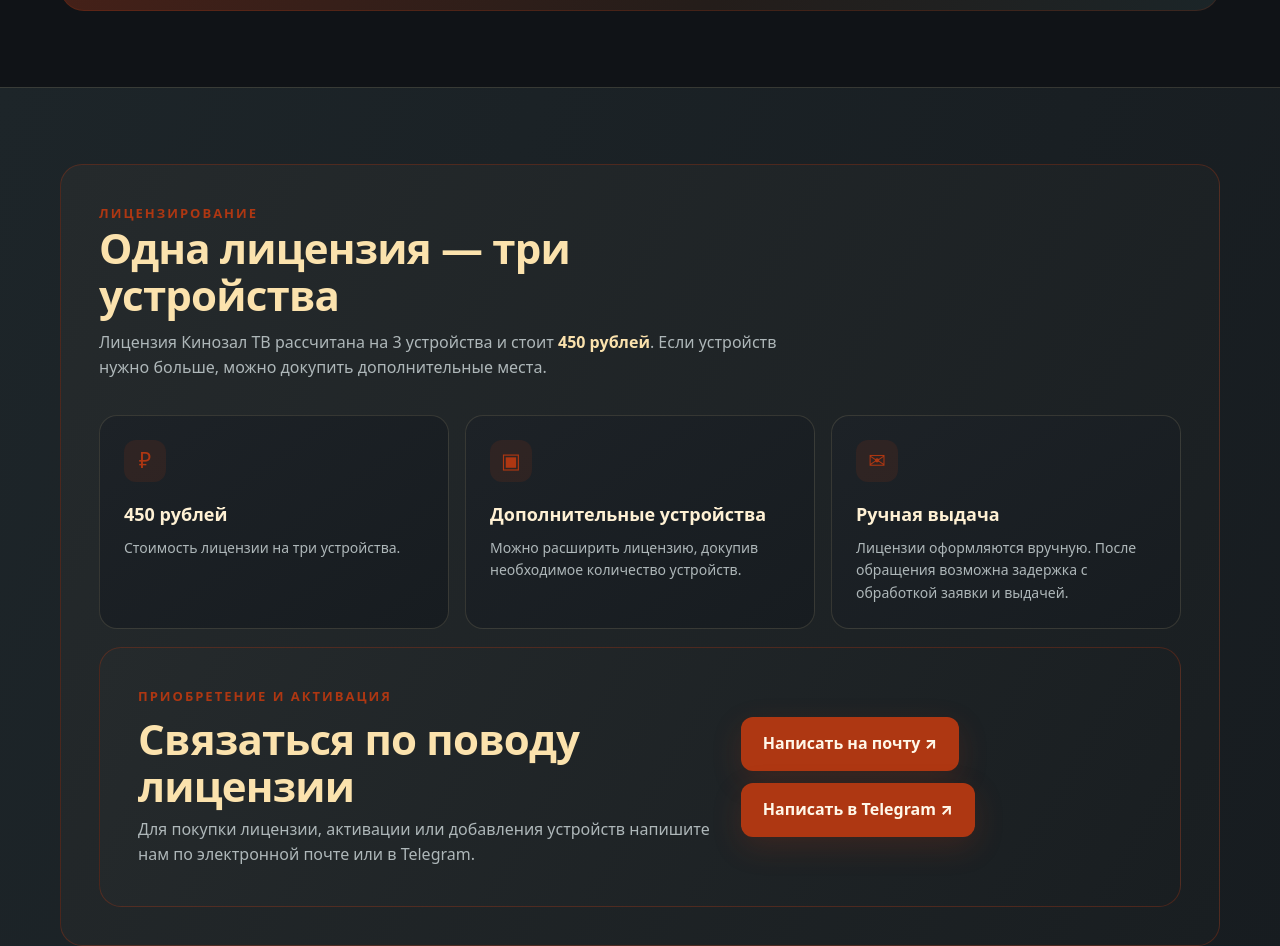
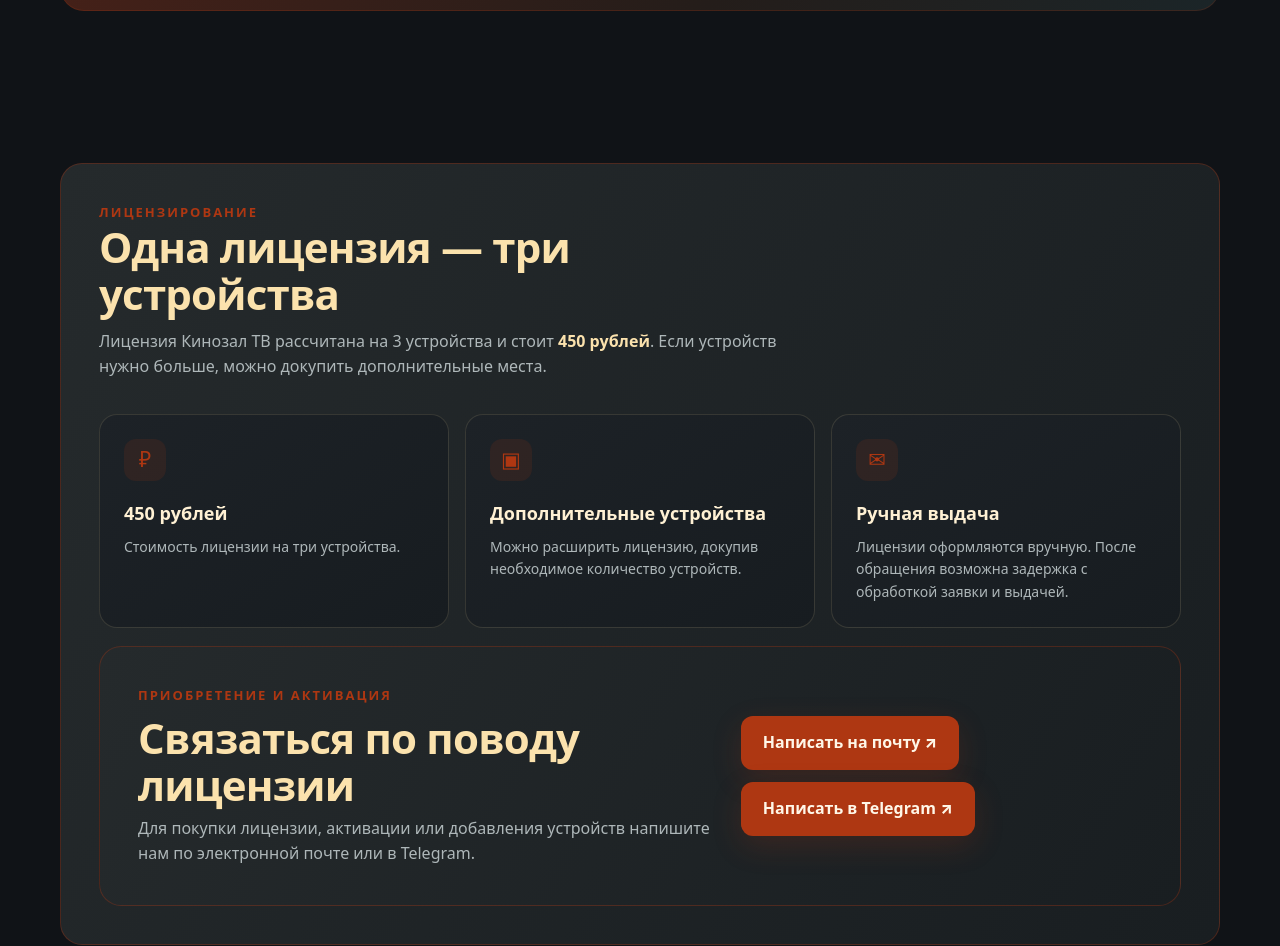
Before and after one commit to Goblin-Mini/kinozal-tv-landing, a plain HTML site: page index.html in a window 1280 px wide. Shown: the part 2476-3422 px from the top of the page. Drawn offline with Linux system fonts and the light colour scheme.

Commit message:
Remove background behind rounded license card

```diff
--- a/index.html
+++ b/index.html
@@ -58,6 +58,7 @@
     .feature h3{margin:0 0 8px;color:#fff1d4;font-size:18px}
     .feature p{margin:0;color:var(--muted);font-size:14px}
     .compat{background:linear-gradient(110deg,#1d2529,#171c20);border-block:1px solid var(--line)}
+    .license-section{background:transparent;border:0}
     .compat-grid{display:grid;grid-template-columns:1fr 1fr;gap:35px;align-items:center}
     .compat-list{display:grid;gap:13px}
     .compat-item{display:flex;align-items:center;gap:12px;color:#d4dcda}
@@ -160,7 +161,7 @@
   </section>
 
 
-  <section id="license" class="compat">
+  <section id="license" class="license-section">
     <div class="wrap">
       <div class="license-card">
       <div class="section-head">
```
